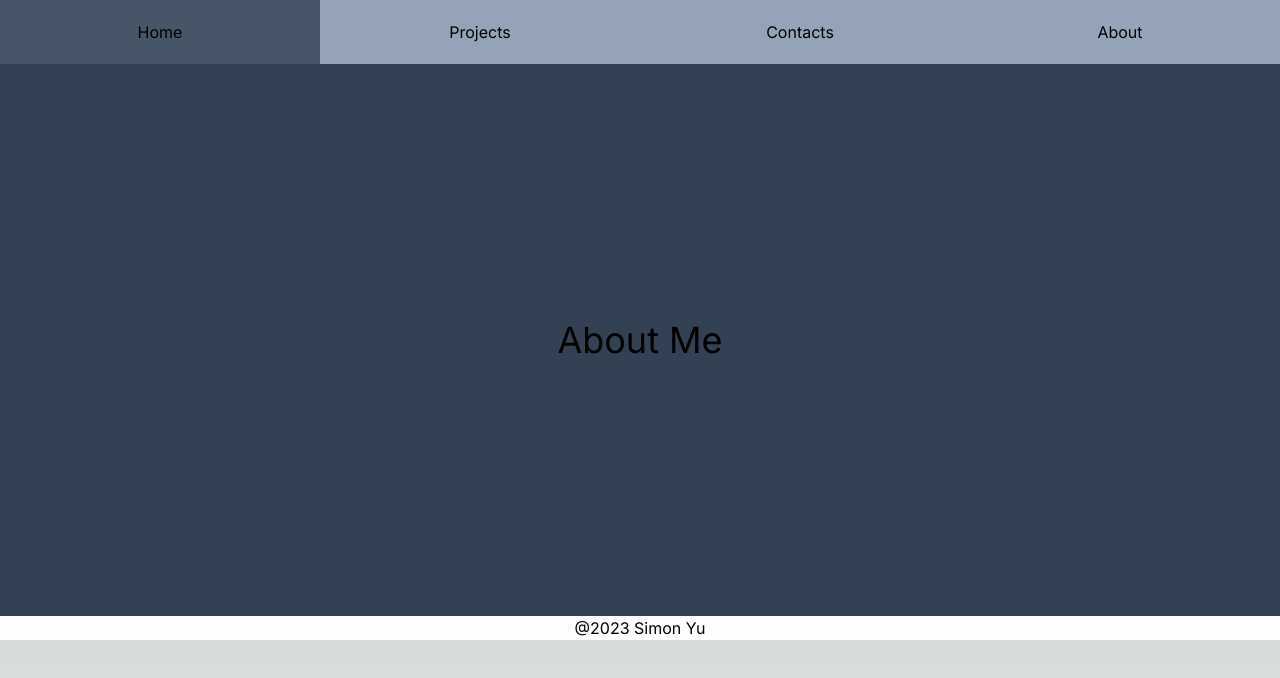
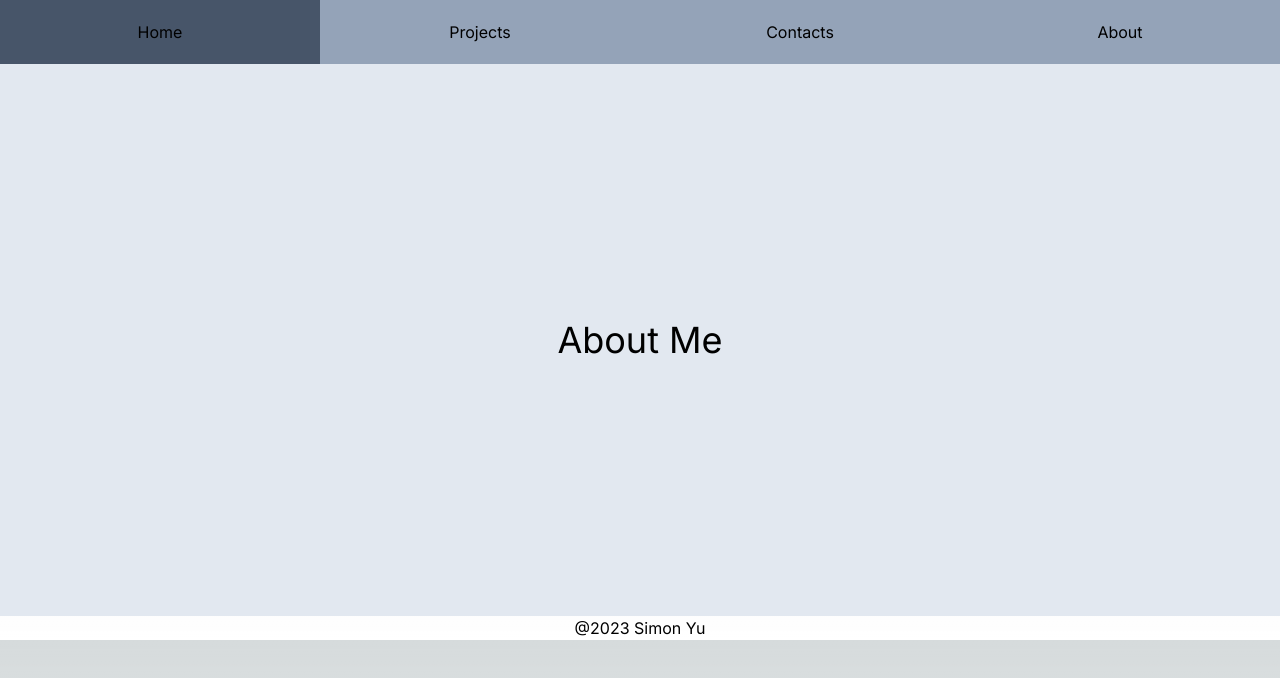
Before and after one commit to Simon7896/personal-website, a Next.js app: page /about in a window 1280 px wide. Shown: the top 678 px of the page. Built offline with nearby package versions, Linux system fonts and the light colour scheme.

Commit message:
Changed background color

```diff
--- a/src/app/about/page.tsx
+++ b/src/app/about/page.tsx
@@ -1,6 +1,6 @@
 export default function Page() {
     return (
-        <div className="p-64 w-full flex flex-col justify-center bg-slate-700">
+        <div className="p-64 w-full flex flex-col justify-center bg-slate-200 dark:bg-slate-700">
             <h1 className="text-4xl text-center">About Me</h1>
         </div>
     )
```
